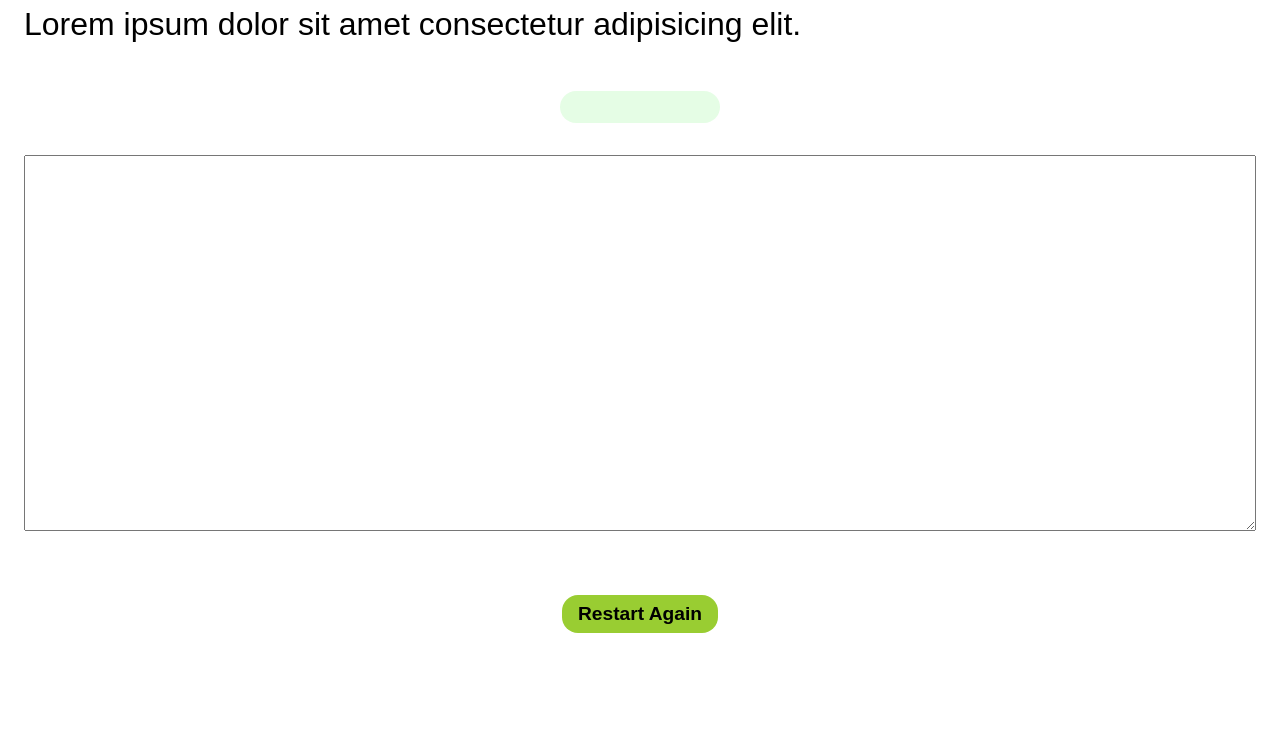
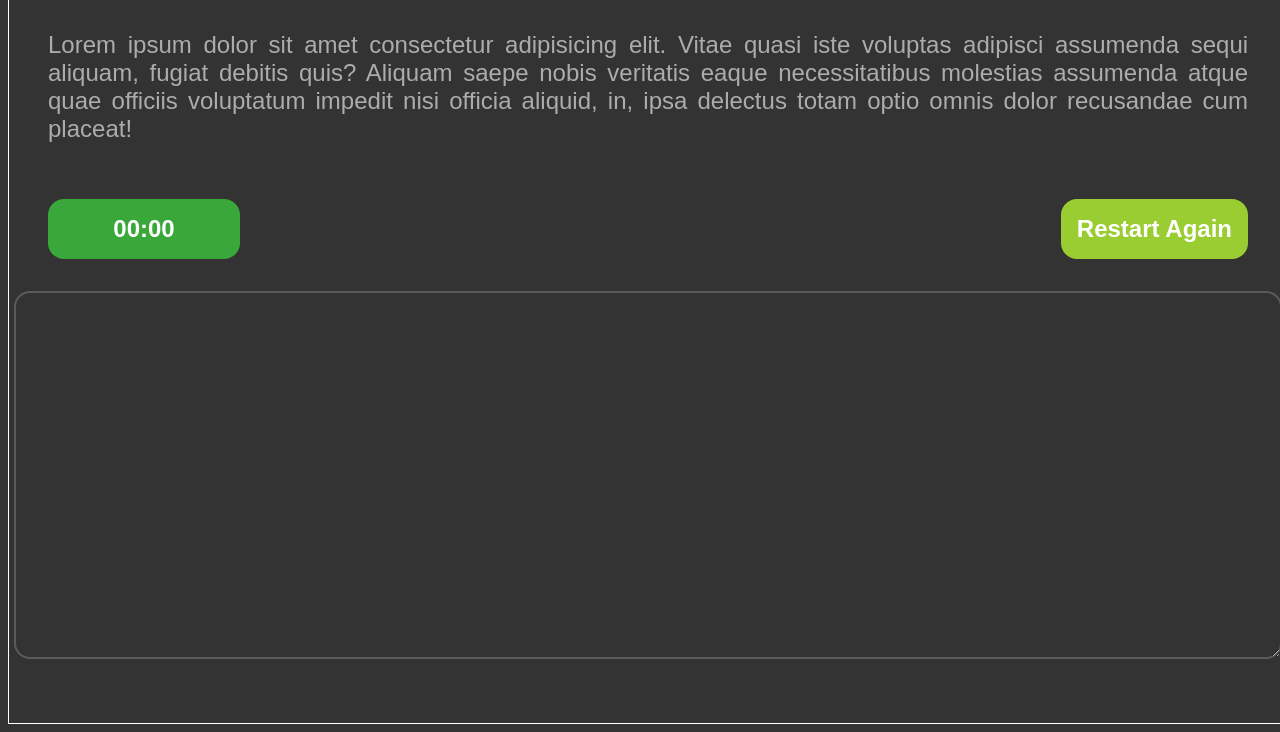
Before and after one commit to Harshitha-Annam/SupersonicType, a plain HTML site: page index.html in a window 1280 px wide. Shown: the part 114-846 px from the top of the page. Before the commit the page ends 800 px from the top, so only its background shows below. Drawn offline with Linux system fonts and the light colour scheme.

Commit message:
changed styles

```diff
--- a/index.html
+++ b/index.html
@@ -7,19 +7,23 @@
     <link rel="stylesheet" href="styles.css">
 </head>
 <body>
-    <header class="header">
+    <div class="container">
+        <header class="header">
         <h1>SuperSonicType</h1>
     </header>
     <main class="content">
-        <p id="paragraph">Lorem ipsum dolor sit amet consectetur adipisicing elit.</p>
-        <div class="timer"></div>
-        <textarea name="type-space" id="type-space" cols="100" rows="10"></textarea>
+        <p id="paragraph">Lorem ipsum dolor sit amet consectetur adipisicing elit. Vitae quasi iste voluptas adipisci assumenda sequi aliquam, fugiat debitis quis? Aliquam saepe nobis veritatis eaque necessitatibus molestias assumenda atque quae officiis voluptatum impedit nisi officia aliquid, in, ipsa delectus totam optio omnis dolor recusandae cum placeat!</p>
+        <div class="timer-start-again">
+            <div class="timer">00:00</div> <button class="start-again">Restart Again</button>
+        </div>
+        <textarea name="type-space" id="type-space" ></textarea>
         <div>
             <h1 class="accuracy"></h1>
             <h1 class="wpm"></h1>
-            <button class="start-again">Restart Again</button>
+
         </div>
     </main>
+    </div>
     <script src="./script2.js"></script>
 </body>
 </html>
--- a/script2.js
+++ b/script2.js
@@ -39,11 +39,18 @@ let seconds = 0;
 let minutes = 0;
 let wrongChars = 0;
 // let totalChars = 0;
+listOfCharacters.forEach((char, idx) => {
+
+
+            // console.log(document.getElementsByClassName(idx)[0]);
+            document.getElementsByClassName(idx)[0].classList.remove('right', 'wrong');
+
+    });
 typespace.value = '';
 lockIndex = 0;
 lockedValue = '';
 let timerDiv = document.querySelector('.timer');
-timerDiv.textContent = '';
+timerDiv.textContent = '00:00';
 let accuracy = document.querySelector('.accuracy');
 let wpmspace = document.querySelector('.wpm');
 accuracy.textContent='';
--- a/styles.css
+++ b/styles.css
@@ -1,57 +1,104 @@
-*{
+
+body{
+
+    width:100vw;
+    /* max-width: 1200px; */
     font-family: sans-serif;
     overflow-x: hidden;
     box-sizing: border-box;
+    display: flex;
+    justify-content: center;
+    align-items: center;
+    /* flex-direction: column; */
+    border: 1px solid white;
+    font-size: 1.5rem;
+    padding: 1rem;
+    background-color: rgb(52, 51, 51);
+    color: rgba(255, 255, 255, 0.596);
+}
+.container{
+    /* margin: 0.5rem; */
+    max-width: 1200px;
+    display: flex;
+    flex-direction: column;
+    padding:1rem;
+    text-align: justify;
 }
 .right{
-    background-color: rgba(140, 236, 140, 0.527);
+    background-color: rgba(103, 236, 103, 0.804);
 }
 .wrong{
-    background-color: rgba(250, 128, 128, 0.534);
+    background-color: rgba(241, 108, 108, 0.84);
 }
-span{
+
+
+.header{
+    width:100%;
+    /* border: 1px solid white; */
+
+    color:rgb(0, 157, 255);
+}
+.header h1{
+    /* border: 1px solid white; */
     font-size: 2rem;
+    float: left;
 }
-textarea{
-    font-size: 2rem;
-    width: 100%;
+textarea
+{
+    padding:2rem;
+    font-size: 1.5rem;
+    color:rgba(255, 255, 255, 0.61);
+    width:100%;
+    height:300px;
+    border:2px solid rgba(139, 136, 136, 0.459);
+    background-color: rgb(52, 51, 51);
+    border-radius: 1rem;
+}
+textarea:focus{
+    outline: none;
 
 }
-.header{
-    width: 100vw;
-    display: flex;
-    align-items: center;
-    justify-content: center;
-    color:orangered;
-}
 .content{
-    padding: 1rem;
+    /* padding: 1rem; */
     /* border: 1px solid red; */
-    width: 100%;
+    /* width: 100%; */
     display: flex;
     flex-direction: column;
     align-items: center;
     justify-content: center;
 }
-p{
-    width: 100%;
-}
+
 div.timer{
-    font-size: 2rem;
+    font-size: 1.5rem;
     width: 10rem;
     text-align: center;
     /* color: white; */
     padding: 1rem 1rem;
-    background-color: #44f14423;
+    background-color: #3ff83f96;
     border-radius:1rem;
-    margin: 2rem 4rem;
+    /* margin: 1rem 2rem; */
+
+    color: white;
+    margin-top:auto;
+    font-weight: 700;
 }
+.timer-start-again{
+    width: 100%;
+    /* border: 1px solid white; */
+    margin:2rem 1rem;
+    display: flex;
+    justify-content: space-between;
+    align-items: center;
 
+}
 .start-again{
-    padding: 0.5rem 1rem;
+    padding: 1rem 1rem;
     border:none;
     background-color: rgb(153, 205, 50);
     border-radius: 1rem;
-    font-size: 1.2rem;
+    font-size: 1.5rem;
+    color: white;
     font-weight: 700;
+    float: right;
+    margin-top:auto;
 }
```
